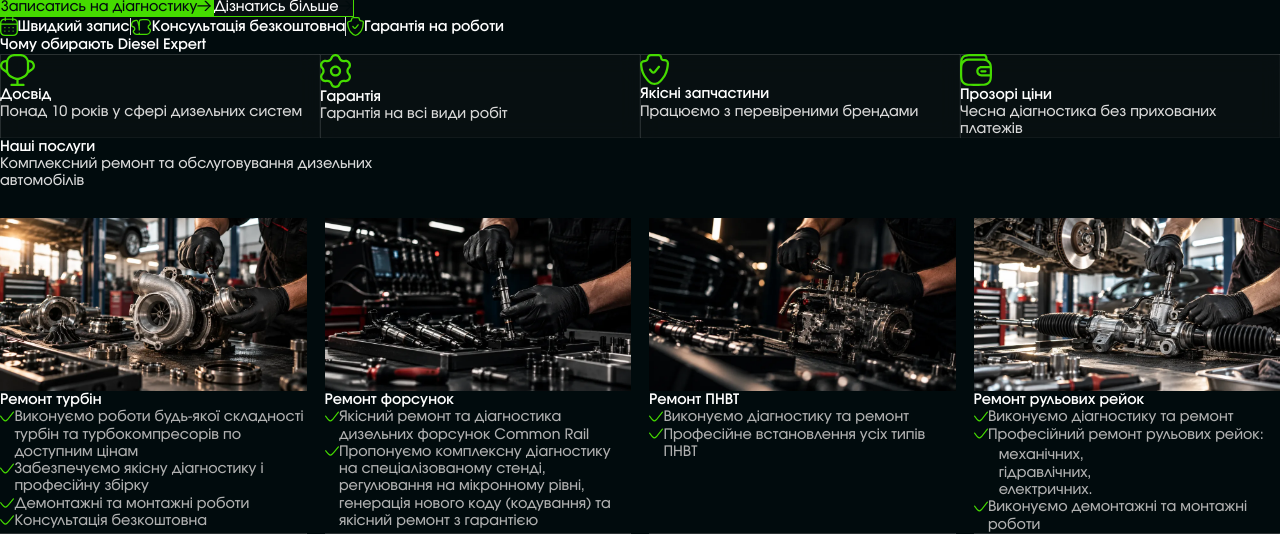
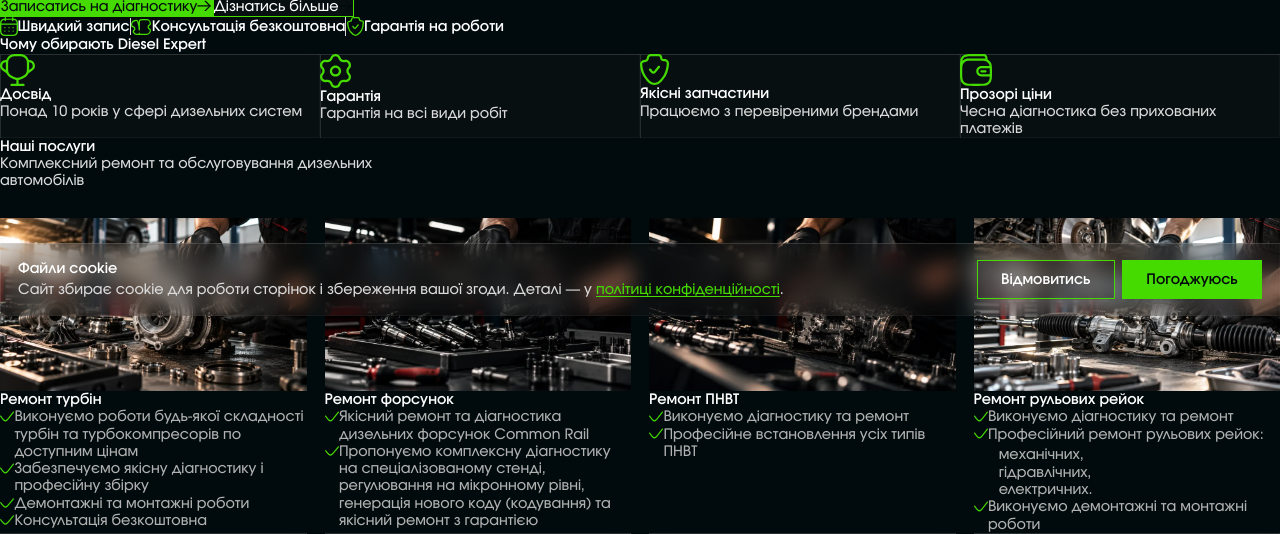
Before and after one commit to prometeylabsanna-lgtm/diesel_expert, a Django app: page / in a window 1280 px wide. Shown: the part 484-1018 px from the top of the page. Run offline with Django 5.2, Linux system fonts and the light colour scheme; data comes from the database, SQL or seed files in the repository; some libraries are stand-ins or nearby versions.

Commit message:
баннер кукі+мобільний бургер

```diff
--- a/landing/context.py
+++ b/landing/context.py
@@ -2,6 +2,7 @@ from urllib.parse import quote_plus
 
 from django.urls import reverse
 
+from landing.cookie_consent import has_consent_choice
 from landing.data import NAV
 from landing.images import public_url
 from landing.models import (
@@ -115,6 +116,7 @@ def build_context(request=None):
         },
         "legal": {"title": site.privacy_title, "body": site.privacy_body},
         "offer": {"title": site.offer_title, "body": site.offer_body},
+        "cookie_consent_chosen": bool(request and has_consent_choice(request)),
     }
 
 
--- /dev/null
+++ b/landing/cookie_consent.py
@@ -0,0 +1,58 @@
+"""Згода на cookie: cookie браузера + безпечний redirect."""
+
+from __future__ import annotations
+
+from django.conf import settings
+from django.http import HttpResponse
+from django.shortcuts import redirect
+from django.utils.http import url_has_allowed_host_and_scheme
+from django.views.decorators.http import require_POST
+
+CONSENT_COOKIE = "cookie_consent"
+STORAGE_KEY = "de_cookie_consent"
+ACCEPTED = "accepted"
+DECLINED = "declined"
+CHOICES = frozenset({ACCEPTED, DECLINED})
+MAX_AGE = 60 * 60 * 24 * 365
+
+
+def has_consent_choice(request) -> bool:
+    return (request.COOKIES.get(CONSENT_COOKIE) or "") in CHOICES
+
+
+def set_consent_cookie(response: HttpResponse, choice: str) -> None:
+    response.set_cookie(
+        CONSENT_COOKIE,
+        choice,
+        max_age=MAX_AGE,
+        path="/",
+        samesite="Lax",
+        secure=not settings.DEBUG,
+        httponly=True,
+    )
+
+
+def _safe_next(request) -> str:
+    candidate = (request.POST.get("next") or "").strip() or "/"
+    if candidate.startswith("//") or "\\" in candidate:
+        return "/"
+    if url_has_allowed_host_and_scheme(
+        candidate,
+        allowed_hosts={request.get_host()},
+        require_https=request.is_secure(),
+    ):
+        return candidate
+    return "/"
+
+
+@require_POST
+def cookie_consent(request):
+    choice = (request.POST.get("choice") or "").strip()
+    if choice not in CHOICES:
+        return HttpResponse(status=400)
+    if request.headers.get("X-Requested-With") == "XMLHttpRequest":
+        response = HttpResponse(status=204)
+    else:
+        response = redirect(_safe_next(request))
+    set_consent_cookie(response, choice)
+    return response
--- a/landing/urls.py
+++ b/landing/urls.py
@@ -1,5 +1,6 @@
 from django.urls import path
 
+from landing.cookie_consent import cookie_consent
 from landing.seo import llm_txt, llms_txt, robots_txt, sitemap_xml
 from landing.views import home, lead_create, offer, privacy, thanks
 
@@ -13,4 +14,5 @@ urlpatterns = [
     path("dyakuyemo/", thanks, name="thanks"),
     path("polityka-konfidentsiynosti/", privacy, name="privacy"),
     path("publichnyy-dogovir/", offer, name="offer"),
+    path("cookie-consent/", cookie_consent, name="cookie_consent"),
 ]
--- /dev/null
+++ b/static/css/cookie-banner.css
@@ -0,0 +1,128 @@
+.cookie-banner {
+  position: fixed;
+  z-index: 45;
+  right: 0;
+  bottom: 0;
+  left: 0;
+  padding: 12px max(var(--gutter), env(safe-area-inset-right, 0px))
+    max(12px, env(safe-area-inset-bottom, 0px))
+    max(var(--gutter), env(safe-area-inset-left, 0px));
+  pointer-events: none;
+  -webkit-transform: translateZ(0);
+  transform: translateZ(0);
+}
+
+.cookie-banner[hidden] {
+  display: none;
+}
+
+.cookie-banner__inner {
+  pointer-events: auto;
+  display: flex;
+  flex-direction: column;
+  gap: 12px;
+  max-width: var(--page);
+  max-height: 70vh;
+  max-height: min(70dvh, 420px);
+  margin-inline: auto;
+  padding: 14px;
+  overflow: auto;
+  -webkit-overflow-scrolling: touch;
+  overscroll-behavior: contain;
+  border-radius: var(--r-card);
+  background: var(--c-card);
+  -webkit-backdrop-filter: blur(var(--blur-frost-12));
+  backdrop-filter: blur(var(--blur-frost-12));
+  box-shadow:
+    inset 1px 1px 0 rgba(255, 255, 255, 0.14),
+    inset -1px -1px 0 rgba(255, 255, 255, 0.04);
+}
+
+.cookie-banner__title {
+  margin: 0 0 4px;
+  color: var(--c-text);
+  font-size: var(--fs-body);
+  font-weight: 600;
+  line-height: var(--lh);
+}
+
+.cookie-banner__text {
+  margin: 0;
+  color: var(--c-muted);
+  font-size: var(--fs-small);
+  line-height: 1.35;
+}
+
+.cookie-banner__text a {
+  color: var(--c-accent);
+  text-decoration: underline;
+  text-underline-offset: 2px;
+}
+
+.cookie-banner__form {
+  display: flex;
+  flex-direction: row;
+  gap: 8px;
+}
+
+.cookie-banner__form .btn {
+  flex: 1 1 0;
+  width: auto;
+  min-width: 0;
+  min-height: 44px;
+  padding-inline: 12px;
+}
+
+body:has(.cookie-banner:not([hidden])) {
+  padding-bottom: 160px;
+}
+
+@media (min-width: 768px) {
+  .cookie-banner__inner {
+    flex-direction: row;
+    align-items: center;
+    justify-content: space-between;
+    gap: 20px;
+    padding: 18px 20px;
+  }
+
+  .cookie-banner__copy {
+    min-width: 0;
+    flex: 1 1 auto;
+  }
+
+  .cookie-banner__form {
+    flex: none;
+    width: auto;
+  }
+
+  .cookie-banner__form .btn {
+    flex: none;
+    min-width: 148px;
+    padding-inline: 26px;
+  }
+
+  body:has(.cookie-banner:not([hidden])) {
+    padding-bottom: 140px;
+  }
+}
+
+@media (min-width: 1280px) {
+  .cookie-banner {
+    padding-inline: max(var(--gutter), env(safe-area-inset-left, 0px));
+  }
+
+  .cookie-banner__inner {
+    width: min(var(--page), calc(100% - 20px));
+  }
+
+  body:has(.cookie-banner:not([hidden])) {
+    padding-bottom: calc(120px * var(--scale));
+  }
+}
+
+@media (prefers-reduced-motion: reduce) {
+  .cookie-banner .btn {
+    transition: none;
+  }
+}
--- a/static/css/layout.css
+++ b/static/css/layout.css
@@ -136,7 +136,18 @@ body.is-menu-open .header {
   overflow: hidden;
   background:
     linear-gradient(180deg, var(--c-hero-to) 0%, var(--c-hero-from) 100%),
-    url("../img/hero/bg.webp") center top / cover no-repeat;
+    url("../img/hero/bg.webp") center right / cover no-repeat;
+}
+
+/*
+  html { zoom: 0.9 } на iOS Safari зменшує position:fixed до ~90% екрана.
+  Навколо меню лишається герой сторінки (інший кроп), тому фон «змінюється»,
+  а сама панель виглядає дрібнішою. Зворотний zoom повертає оверлей на весь екран.
+*/
+@supports (-webkit-touch-callout: none) {
+  .mobile-menu {
+    zoom: calc(1 / 0.9);
+  }
 }
 
 .mobile-menu[hidden] {
--- /dev/null
+++ b/static/js/cookie-banner.js
@@ -0,0 +1,57 @@
+const STORAGE_KEY = "de_cookie_consent";
+const COOKIE_NAME = "cookie_consent";
+const MAX_AGE = 60 * 60 * 24 * 365;
+const CHOICES = new Set(["accepted", "declined"]);
+
+function readStored() {
+  try {
+    const value = localStorage.getItem(STORAGE_KEY);
+    if (CHOICES.has(value)) return value;
+  } catch (error) {
+    return "";
+  }
+  return "";
+}
+
+function persist(choice) {
+  try {
+    localStorage.setItem(STORAGE_KEY, choice);
+  } catch (error) {
+    /* приватний режим Safari */
+  }
+  const secure = window.location.protocol === "https:" ? "; Secure" : "";
+  document.cookie =
+    COOKIE_NAME + "=" + choice + "; Path=/; Max-Age=" + MAX_AGE + "; SameSite=Lax" + secure;
+}
+
+const banner = document.getElementById("cookie-banner");
+if (banner) {
+  if (readStored()) banner.hidden = true;
+
+  const form = banner.querySelector("[data-cookie-form]");
+  if (form) {
+    let picked = "";
+    form.querySelectorAll('button[name="choice"]').forEach((button) => {
+      button.addEventListener("click", () => {
+        picked = button.value;
+      });
+    });
+
+    form.addEventListener("submit", (event) => {
+      const submitter = event.submitter;
+      const choice = picked || (submitter && submitter.value) || "";
+      if (!CHOICES.has(choice)) return;
+      event.preventDefault();
+      persist(choice);
+      banner.hidden = true;
+      const data = new FormData(form);
+      data.set("choice", choice);
+      fetch(form.action, {
+        method: "POST",
+        body: data,
+        credentials: "same-origin",
+        headers: { "X-Requested-With": "XMLHttpRequest" },
+      }).catch(() => {});
+    });
+  }
+}
--- a/templates/base.html
+++ b/templates/base.html
@@ -32,11 +32,12 @@
   <link rel="apple-touch-icon" href="{% static 'img/apple-touch-icon.png' %}?v=2">
   <link rel="stylesheet" href="{% static 'css/tokens.css' %}?v=seo1">
   <link rel="stylesheet" href="{% static 'css/base.css' %}?v=seo1">
-  <link rel="stylesheet" href="{% static 'css/layout.css' %}?v=r2">
+  <link rel="stylesheet" href="{% static 'css/layout.css' %}?v=menu1">
   <link rel="stylesheet" href="{% static 'css/hero.css' %}?v=r3">
   <link rel="stylesheet" href="{% static 'css/sections.css' %}?v=seo1">
   <link rel="stylesheet" href="{% static 'css/components.css' %}?v=r2">
   <link rel="stylesheet" href="{% static 'css/modals.css' %}?v=seo1">
+  <link rel="stylesheet" href="{% static 'css/cookie-banner.css' %}?v=1">
   {% for block in seo.json_ld %}
   <script type="application/ld+json">{{ block|safe }}</script>
   {% endfor %}
@@ -50,8 +51,14 @@
   {% include "partials/footer.html" with settings=settings nav=nav %}
   {% include "modals/booking.html" with services=services settings=settings booking=booking %}
   {% include "modals/success.html" with settings=settings success=success %}
+  {% if not cookie_consent_chosen %}
+    {% include "partials/cookie_banner.html" %}
+  {% endif %}
   <script src="{% static 'js/htmx.min.js' %}" defer></script>
   <script src="{% static 'js/booking.js' %}" defer></script>
   <script type="module" src="{% static 'js/main.js' %}"></script>
+  {% if not cookie_consent_chosen %}
+  <script src="{% static 'js/cookie-banner.js' %}?v=1" defer></script>
+  {% endif %}
 </body>
 </html>
--- /dev/null
+++ b/templates/partials/cookie_banner.html
@@ -0,0 +1,43 @@
+<aside
+  class="cookie-banner"
+  id="cookie-banner"
+  role="region"
+  aria-labelledby="cookie-banner-title"
+  aria-describedby="cookie-banner-text"
+>
+  <div class="cookie-banner__inner">
+    <div class="cookie-banner__copy">
+      <p class="cookie-banner__title" id="cookie-banner-title">Файли cookie</p>
+      <p class="cookie-banner__text" id="cookie-banner-text">
+        Сайт збирає cookie для роботи сторінок і збереження вашої згоди.
+        Деталі — у
+        <a href="{% url 'privacy' %}">політиці конфіденційності</a>.
+      </p>
+    </div>
+    <form
+      class="cookie-banner__form"
+      method="post"
+      action="{% url 'cookie_consent' %}"
+      data-cookie-form
+    >
+      {% csrf_token %}
+      <input type="hidden" name="next" value="{{ request.path }}">
+      <button class="btn btn--ghost" type="submit" name="choice" value="declined">
+        Відмовитись
+      </button>
+      <button class="btn btn--primary" type="submit" name="choice" value="accepted">
+        Погоджуюсь
+      </button>
+    </form>
+  </div>
+</aside>
+<script nonce="{{ request.csp_nonce }}">
+(function () {
+  var el = document.getElementById("cookie-banner");
+  if (!el) return;
+  try {
+    var v = localStorage.getItem("de_cookie_consent");
+    if (v === "accepted" || v === "declined") el.hidden = true;
+  } catch (e) {}
+})();
+</script>
```
Also changed, not shown: landing/data.py (+9 -9 lines), landing/tests.py (+47 -0 lines), landing/migrations/0008_faq_answers.py (added), landing/migrations/0009_privacy_cookie_note.py (added).
